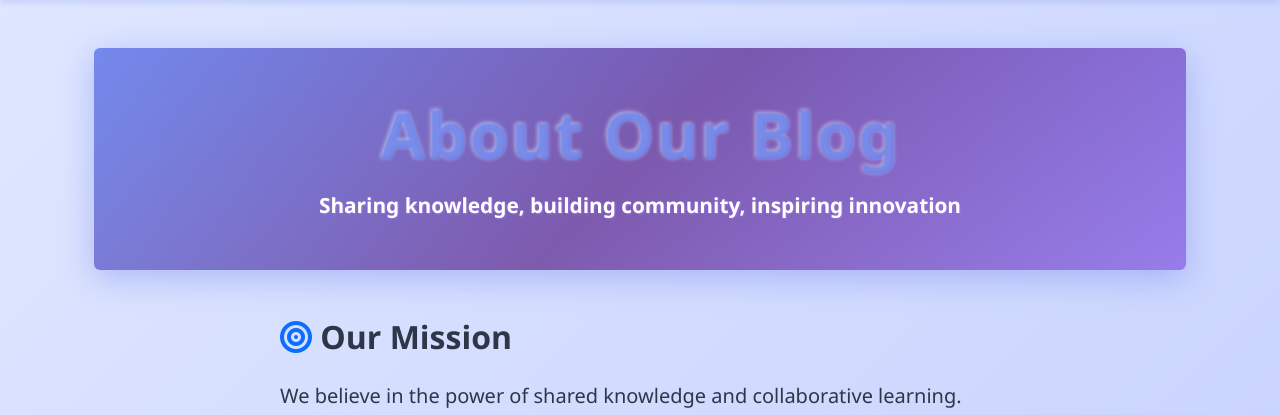
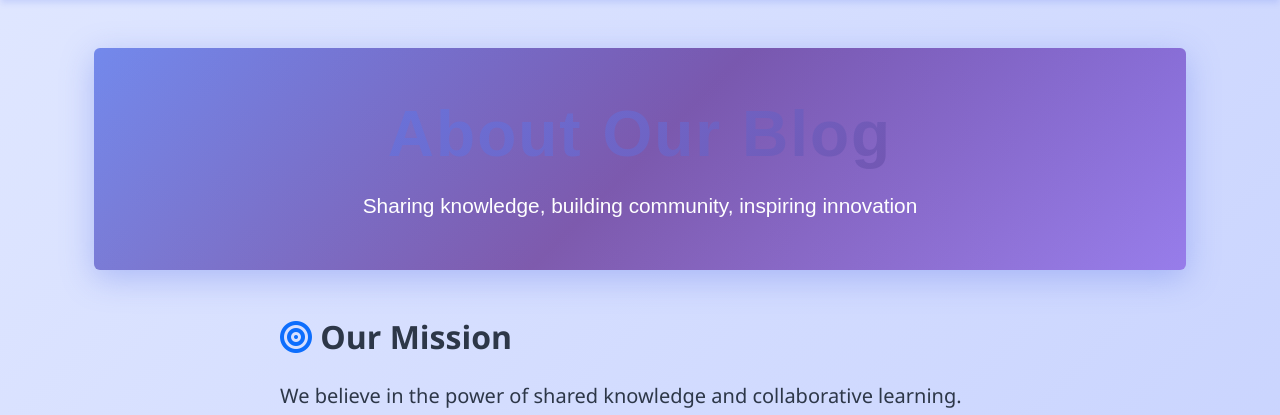
Before and after one commit to egg3552/Capstone-Project, a Django app: page /about/ in a window 1280 px wide. Shown: the part 71-486 px from the top of the page. Run offline with Django 5.2, Linux system fonts and the light colour scheme; some libraries are stand-ins or nearby versions.

Commit message:
enhance: Add crystal clear white text with fancy hover animations
- Changed font to clean Arial/Helvetica for maximum clarity
- Removed all text shadows for pure white, crisp text
- Added scale and lift hover animation (1.05x scale, -5px translateY)
- Implemented letter spacing expansion on hover (2px to 3px)
- Added subtle white glow effect on text hover
- Enhanced hero section with lift and shadow animations
- Included animated overlay brightness change on hover
- Made cursor pointer to indicate interactivity

```diff
--- a/static/css/style.css
+++ b/static/css/style.css
@@ -565,6 +565,13 @@
   border: none !important;
   color: white !important;
   box-shadow: 0 8px 32px rgba(102, 126, 234, 0.4) !important;
+  transition: all 0.3s ease !important;
+}
+
+/* Hover effect for the entire hero section */
+.about-hero:hover {
+  transform: translateY(-2px) !important;
+  box-shadow: 0 12px 40px rgba(102, 126, 234, 0.5) !important;
 }
 
 .about-hero::before {
@@ -576,6 +583,12 @@
   bottom: 0;
   background: linear-gradient(45deg, rgba(255, 255, 255, 0.1), rgba(102, 126, 234, 0.2));  /* Blue-purple light overlay */
   z-index: 1;
+  transition: all 0.3s ease !important;
+}
+
+/* Animate the overlay on hover */
+.about-hero:hover::before {
+  background: linear-gradient(45deg, rgba(255, 255, 255, 0.15), rgba(102, 126, 234, 0.25));
 }
 
 .about-hero * {
@@ -585,19 +598,37 @@
 
 .about-hero .about-title {
   color: #ffffff !important;  /* Pure white for maximum contrast */
-  text-shadow: 1px 1px 2px rgba(102, 126, 234, 0.8),
-               0 0 4px rgba(255, 255, 255, 0.6) !important;  /* Sharp, minimal blue glow */
-  font-weight: 900 !important;  /* Extra bold for better visibility */
+  font-family: 'Arial', 'Helvetica', sans-serif !important;  /* Clear, clean font */
+  text-shadow: none !important;  /* No shadows for crystal clear text */
+  font-weight: 700 !important;  /* Bold but not too heavy */
   letter-spacing: 2px !important;
   text-transform: none !important;
   opacity: 1 !important;
-  font-size: 4rem !important;  /* Make it larger */
+  font-size: 4rem !important;
+  transition: all 0.3s ease !important;  /* Smooth transitions */
+  cursor: pointer !important;  /* Show it's interactive */
+}
+
+/* Fancy hover animation for the title */
+.about-hero .about-title:hover {
+  transform: scale(1.05) translateY(-5px) !important;  /* Scale up and lift */
+  text-shadow: 0 5px 15px rgba(255, 255, 255, 0.3) !important;  /* Subtle white glow on hover */
+  letter-spacing: 3px !important;  /* Expand letter spacing */
+  color: #f0f8ff !important;  /* Slightly brighter white on hover */
 }
 
 .about-hero .about-subtitle {
   color: #ffffff !important;  /* Pure white for subtitle */
-  text-shadow: 1px 1px 2px rgba(159, 122, 234, 0.7) !important;  /* Sharp purple shadow */
+  font-family: 'Arial', 'Helvetica', sans-serif !important;  /* Clean font */
+  text-shadow: none !important;  /* No shadows for clarity */
   opacity: 1 !important;
-  font-weight: 600 !important;
+  font-weight: 400 !important;  /* Normal weight for subtitle */
   font-size: 1.3rem !important;
+  transition: all 0.3s ease !important;
 }
+
+/* Hover effect for subtitle */
+.about-hero .about-subtitle:hover {
+  transform: translateY(-2px) !important;  /* Subtle lift */
+  opacity: 0.9 !important;  /* Slight fade effect */
+}
--- a/templates/blog/about.html
+++ b/templates/blog/about.html
@@ -9,8 +9,8 @@
     <div class="row mb-5">
         <div class="col-12 text-center">
             <div class="rounded p-5 about-hero">
-                <h1 class="display-4 mb-3 about-title" style="color: #ffffff !important; text-shadow: 1px 1px 2px rgba(102, 126, 234, 0.8), 0 0 4px rgba(255, 255, 255, 0.6) !important; font-weight: 900 !important; font-size: 4rem !important; letter-spacing: 2px !important;">About Our Blog</h1>
-                <p class="lead mb-0 about-subtitle" style="color: #ffffff !important; text-shadow: 1px 1px 2px rgba(159, 122, 234, 0.7) !important; font-weight: 600 !important;">Sharing knowledge, building community, inspiring innovation</p>
+                <h1 class="display-4 mb-3 about-title" style="color: #ffffff !important; font-family: 'Arial', 'Helvetica', sans-serif !important; text-shadow: none !important; font-weight: 700 !important; font-size: 4rem !important; letter-spacing: 2px !important; transition: all 0.3s ease !important;">About Our Blog</h1>
+                <p class="lead mb-0 about-subtitle" style="color: #ffffff !important; font-family: 'Arial', 'Helvetica', sans-serif !important; text-shadow: none !important; font-weight: 400 !important;">Sharing knowledge, building community, inspiring innovation</p>
             </div>
         </div>
     </div>
```
